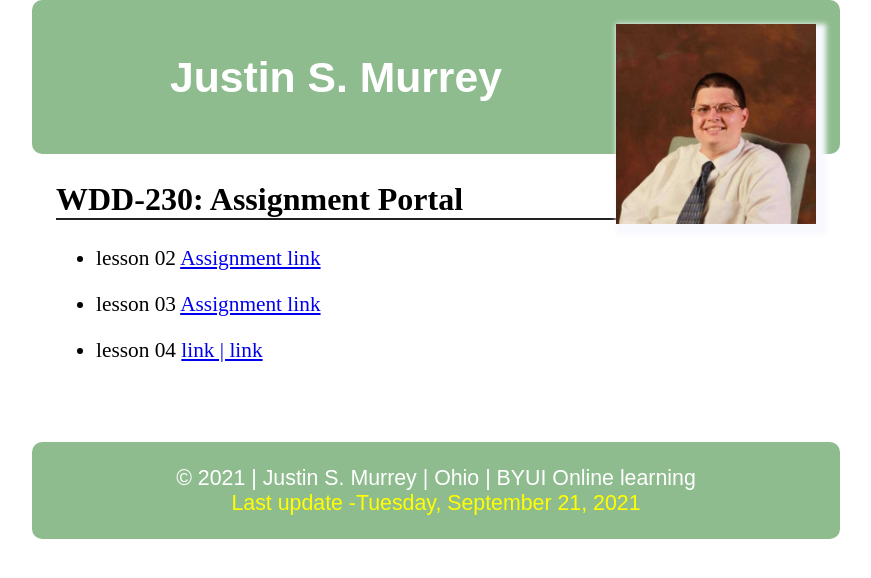
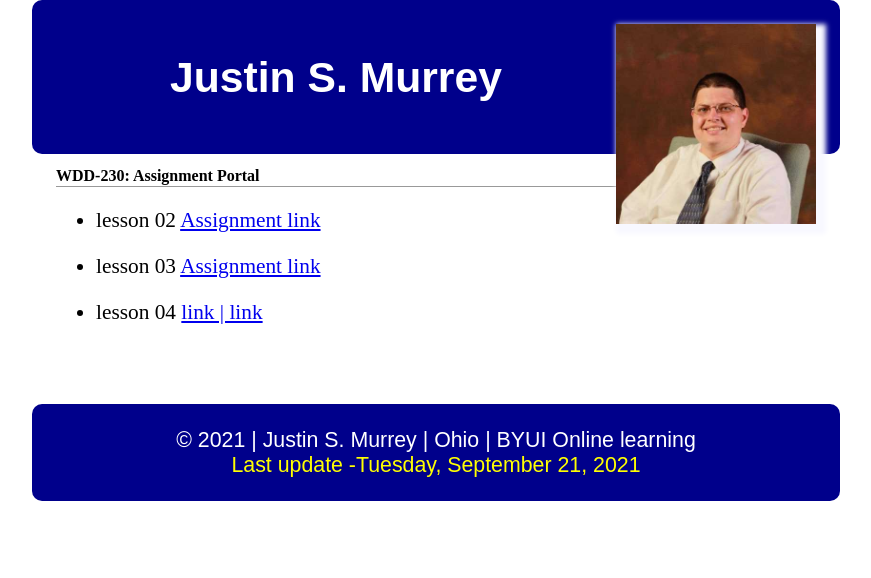
Before and after one commit to werdnasiwel/wdd-230, a plain HTML site: page index.html in a window 1280 px wide. Shown: the whole page, without its empty margins (204-1075 px from the left). Drawn offline with Linux system fonts and the light colour scheme.

Commit message:
15th comit

```diff
--- a/css/medium.css
+++ b/css/medium.css
@@ -0,0 +1,9 @@
+@media only screen and (min-width: 32.5em) {
+    h1{
+        font-size: 1.5rem;
+    }
+
+    h2{
+        font-size: 1rem;
+    }
+}
--- a/css/small.css
+++ b/css/small.css
@@ -10,7 +10,7 @@ footer{
 }
 
 header{
-    background-color: darkseagreen;
+    background-color: darkblue;
     padding: 1.5rem;
     border-radius: 10px;
 }
@@ -26,14 +26,22 @@ header img{
 }
 
 h1{
-    font-size: 2.4rem;
+    font-size: 2.5rem;
+    margin: 0.15;
     color: white;
     text-align: center;
     font-family: Arial, Helvetica, sans-serif;
 }
 
+h2{
+    font-size: 1.5rem;
+    border-bottom: 1px solid #999;
+    margin-bottom: 0.5rem;
+
+}
+
 footer{
-    background-color: darkseagreen;
+    background-color: darkblue;
     padding: 1.5rem;
     border-radius: 10px;
     margin-top: 80px;
@@ -51,9 +59,6 @@ p{
     color: yellow;
 }
 
-#assignment{
-    border-bottom: 2px solid #222;
-}
 
 
 
```
